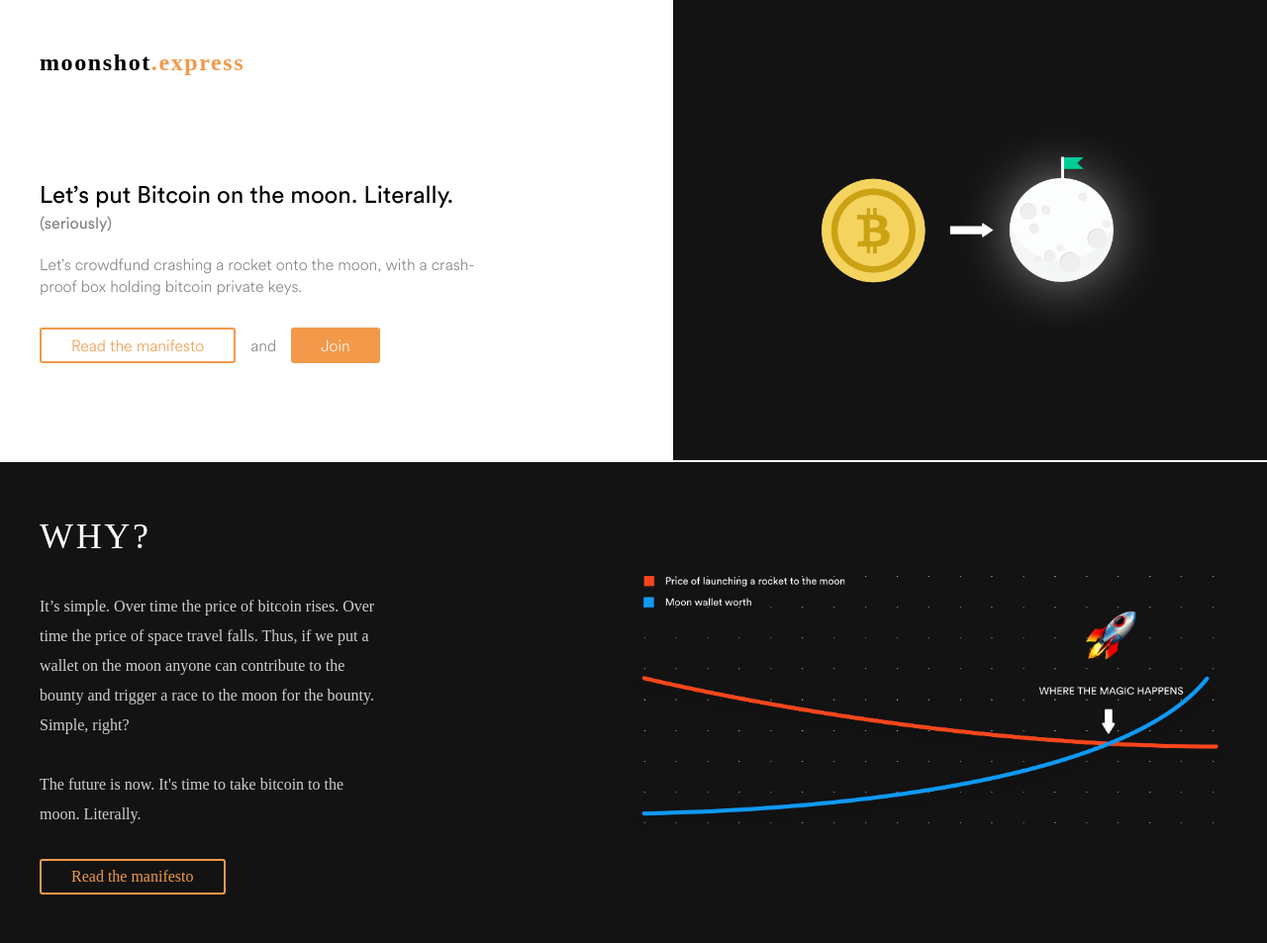
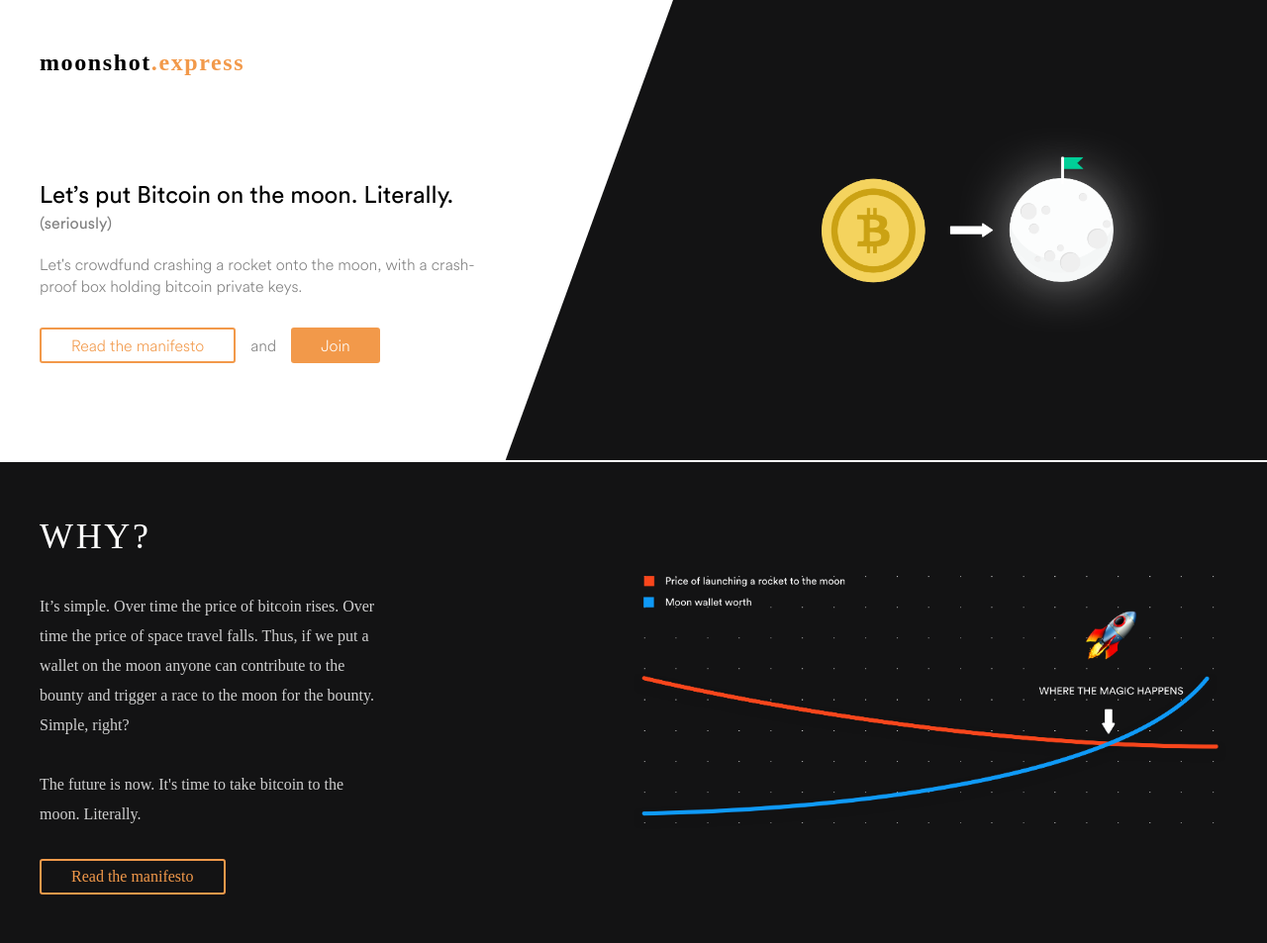
Before and after one commit to AhsanFazal/moonshot-website, a PHP site: page / in a window 1280 px wide. Shown: the top 953 px of the page at 99% size. Run offline with PHP 8.4, Linux system fonts and the light colour scheme; some libraries are stand-ins or nearby versions; some web fonts are replaced.

Commit message:
Small fix

```diff
--- a/css/main.css
+++ b/css/main.css
@@ -272,6 +272,23 @@ Author Styles
     background-color: #131314;
     display: flex;
     width: 600px;
+}
+
+.hero .graphics:after {
+    content: '';
+    position: absolute;
+    top: 0;
+    left: 0;
+    width: 100%;
+    height: 100%;
+    background: #131314;
+    -webkit-transform-origin: 100% 0;
+    -ms-transform-origin: 100% 0;
+    transform-origin: 100% 0;
+    -webkit-transform: skew(-20deg);
+    -ms-transform: skew(-20deg);
+    transform: skew(-20deg);
+    z-index: -1;
 }
 
 .hero .graphics img {
```
